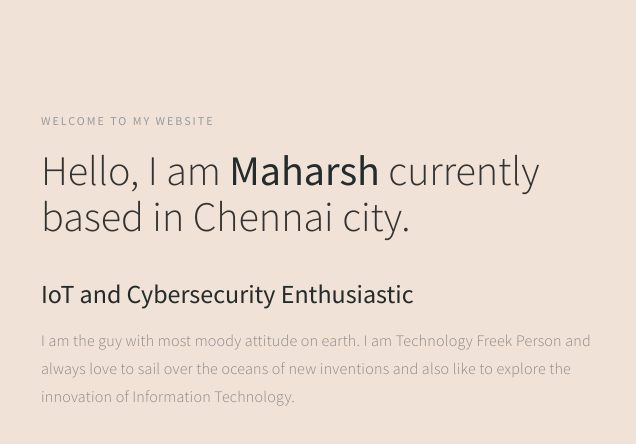
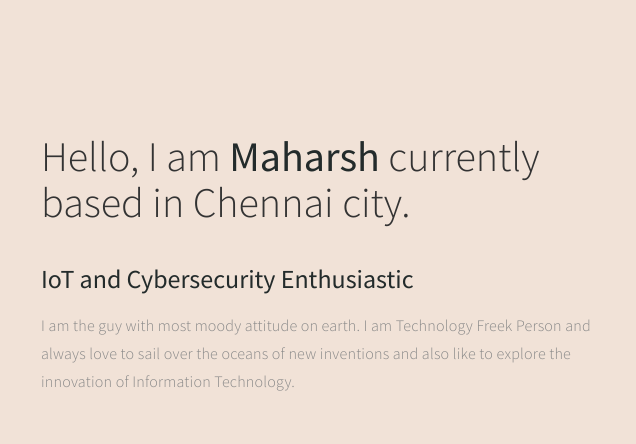
Before and after one commit to gmaharsh/gmaharsh, a plain HTML site: page index.html in a window 1280 px wide. Shown: the part 85-529 px from the top of the page, 644-1280 px from the left. Drawn offline with Linux system fonts and the light colour scheme.

Commit message:
Update index.html

```diff
--- a/index.html
+++ b/index.html
@@ -73,10 +73,9 @@
                <div class="col-md-6 col-sm-6">
                     <div class="home-thumb">
                          <div class="section-title">
-                              <h4 class="wow fadeInUp" data-wow-delay="0.3s">Welcome to my Website</h4>
-                              <h1 class="wow fadeInUp" data-wow-delay="0.6s">Hello, I am <strong>Maharsh</strong> currently based in Chennai city.</h1>
+                              <h1 class="wow fadeInUp" data-wow-delay="0.3s">Hello, I am <strong>Maharsh</strong> currently based in Chennai city.</h1>
                               <h3><strong>IoT and Cybersecurity Enthusiastic</strong></h3>
-                              <p class="wow fadeInUp" data-wow-delay="0.9s">I am the guy with most moody attitude on earth. I am Technology Freek Person and always love to sail over the oceans of new inventions and also like to explore the innovation of Information Technology.</p>
+                              <p class="wow fadeInUp" data-wow-delay="0.5s">I am the guy with most moody attitude on earth. I am Technology Freek Person and always love to sail over the oceans of new inventions and also like to explore the innovation of Information Technology.</p>
 
                               <a href="#about" class="wow fadeInUp smoothScroll section-btn btn btn-success" data-wow-delay="1.4s">Get Started</a>
 
```
